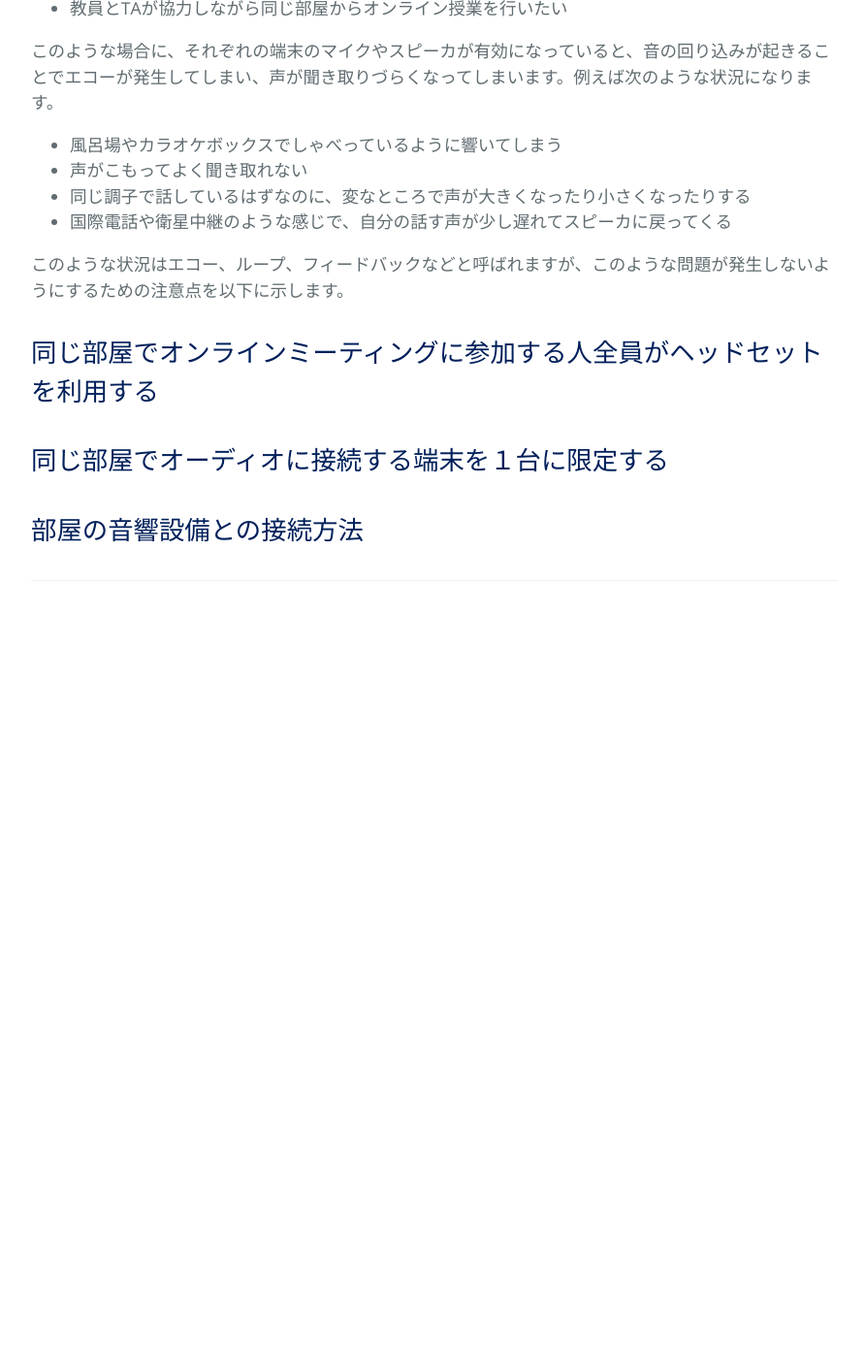
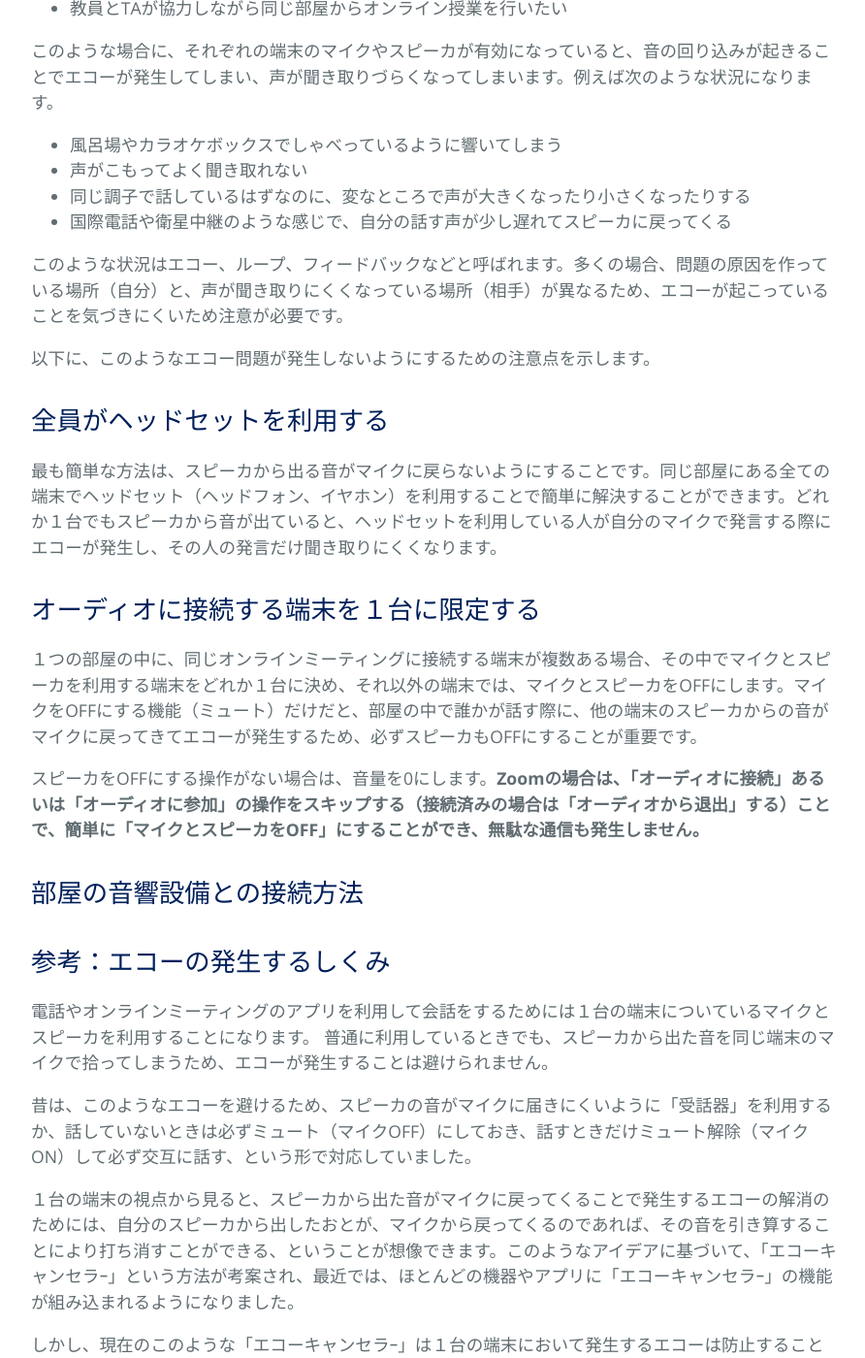
Before and after one commit to kyoto-u/online-edu, a Jekyll site: the page built from zoom-audio-echo.md, in a window 1280 px wide and 1400 px high, scrolled down 787 px. Shown: the whole window at 97% size, without its empty margins (192-1084 px from the left). Built offline with Jekyll 4.4.1, drawn with Linux system fonts in a browser that asks for light colours; our own code applies the rules of GitHub Pages for plain Markdown files; before the commit the page ends 1450 px from its top, so only the background shows below that; some of the changed text lies outside the part shown.

Commit message:
Update zoom-audio-echo.md

```diff
--- a/zoom-audio-echo.md
+++ b/zoom-audio-echo.md
@@ -16,11 +16,29 @@
 - 同じ調子で話しているはずなのに、変なところで声が大きくなったり小さくなったりする
 - 国際電話や衛星中継のような感じで、自分の話す声が少し遅れてスピーカに戻ってくる
 
-このような状況はエコー、ループ、フィードバックなどと呼ばれますが、このような問題が発生しないようにするための注意点を以下に示します。
+このような状況はエコー、ループ、フィードバックなどと呼ばれます。多くの場合、問題の原因を作っている場所（自分）と、声が聞き取りにくくなっている場所（相手）が異なるため、エコーが起こっていることを気づきにくいため注意が必要です。
 
+以下に、このようなエコー問題が発生しないようにするための注意点を示します。
 
-## 同じ部屋でオンラインミーティングに参加する人全員がヘッドセットを利用する
+## 全員がヘッドセットを利用する
 
-## 同じ部屋でオーディオに接続する端末を１台に限定する
+最も簡単な方法は、スピーカから出る音がマイクに戻らないようにすることです。同じ部屋にある全ての端末でヘッドセット（ヘッドフォン、イヤホン）を利用することで簡単に解決することができます。どれか１台でもスピーカから音が出ていると、ヘッドセットを利用している人が自分のマイクで発言する際にエコーが発生し、その人の発言だけ聞き取りにくくなります。
+
+## オーディオに接続する端末を１台に限定する
+
+１つの部屋の中に、同じオンラインミーティングに接続する端末が複数ある場合、その中でマイクとスピーカを利用する端末をどれか１台に決め、それ以外の端末では、マイクとスピーカをOFFにします。マイクをOFFにする機能（ミュート）だけだと、部屋の中で誰かが話す際に、他の端末のスピーカからの音がマイクに戻ってきてエコーが発生するため、必ずスピーカもOFFにすることが重要です。
+
+スピーカをOFFにする操作がない場合は、音量を0にします。**Zoomの場合は、「オーディオに接続」あるいは「オーディオに参加」の操作をスキップする（接続済みの場合は「オーディオから退出」する）ことで、簡単に「マイクとスピーカをOFF」にすることができ、無駄な通信も発生しません。**
 
 ## 部屋の音響設備との接続方法
+
+## 参考：エコーの発生するしくみ
+
+電話やオンラインミーティングのアプリを利用して会話をするためには１台の端末についているマイクとスピーカを利用することになります。
+普通に利用しているときでも、スピーカから出た音を同じ端末のマイクで拾ってしまうため、エコーが発生することは避けられません。
+
+昔は、このようなエコーを避けるため、スピーカの音がマイクに届きにくいように「受話器」を利用するか、話していないときは必ずミュート（マイクOFF）にしておき、話すときだけミュート解除（マイクON）して必ず交互に話す、という形で対応していました。
+
+１台の端末の視点から見ると、スピーカから出た音がマイクに戻ってくることで発生するエコーの解消のためには、自分のスピーカから出したおとが、マイクから戻ってくるのであれば、その音を引き算することにより打ち消すことができる、ということが想像できます。このようなアイデアに基づいて、「エコーキャンセラｰ」という方法が考案され、最近では、ほとんどの機器やアプリに「エコーキャンセラｰ」の機能が組み込まれるようになりました。
+
+しかし、現在のこのような「エコーキャンセラｰ」は１台の端末において発生するエコーは防止することができますが、複数の端末の組み合わせによるエコーまでは防止することができないため、利用上の注意が必要となります。技術が進めば将来的には、複数の端末の組み合わせによるエコーも自動的に除去できるようになるかもしれません。
```
